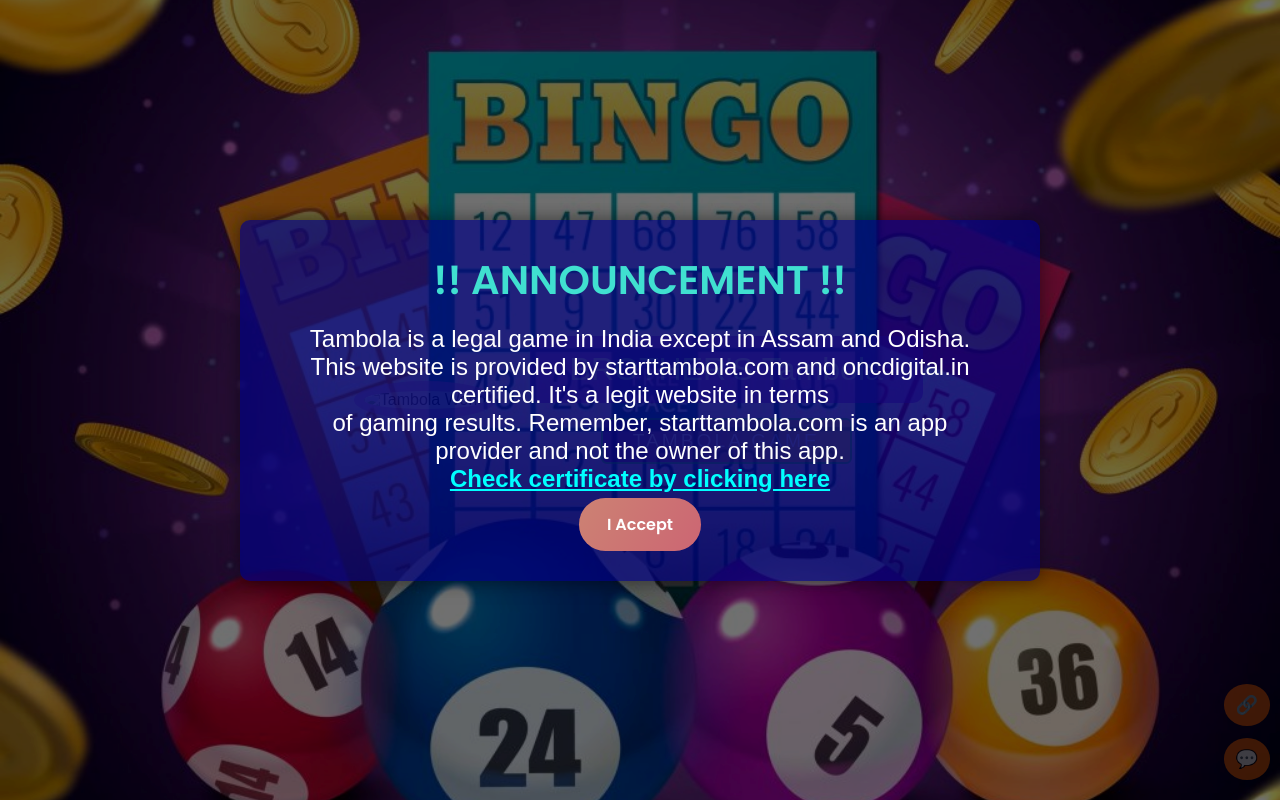
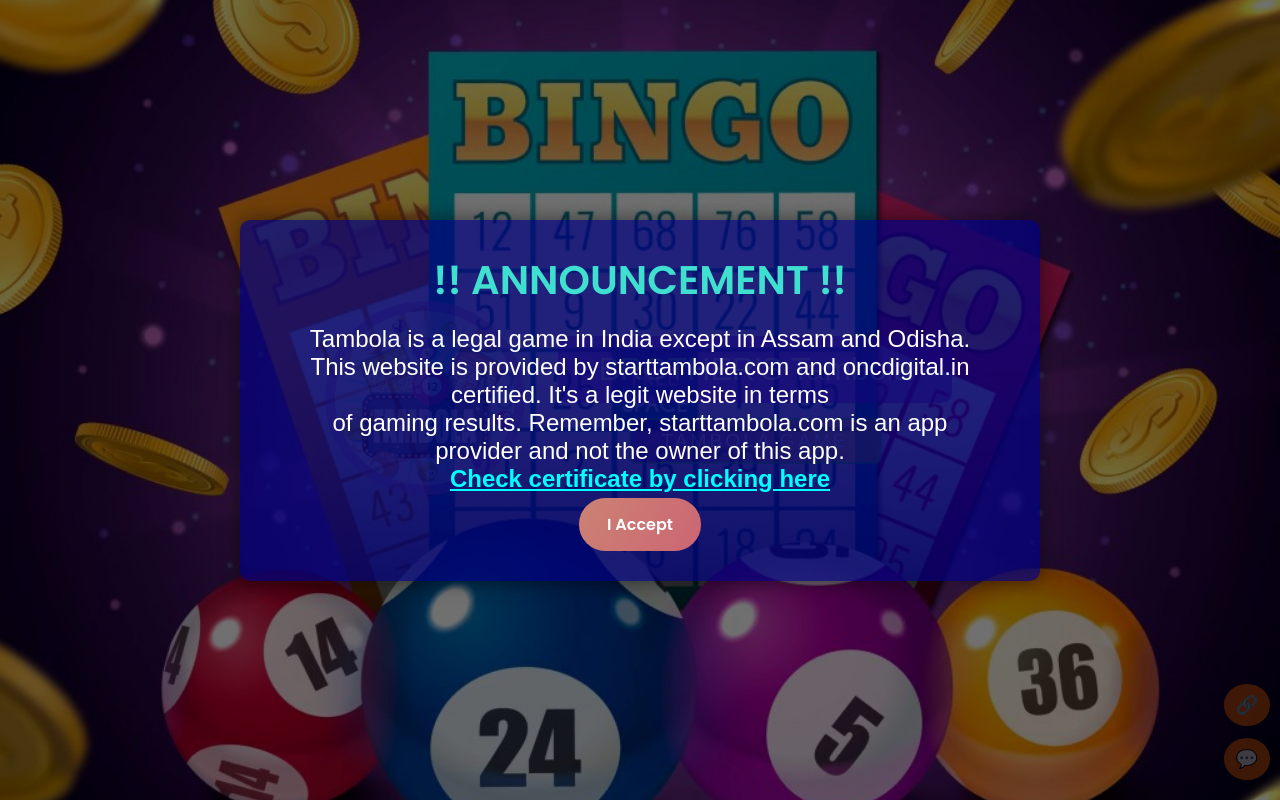
Before and after one commit to bikash-yadav20/Tambola-Game, a plain HTML site: page index.html in a window 1280 px wide. Shown: the top 800 px of the page. Drawn offline with Linux system fonts and the light colour scheme.

Commit message:
Update index.html

```diff
--- a/index.html
+++ b/index.html
@@ -27,7 +27,7 @@
     <div class="main-bg">
         <div class="content-wrapper">
             <div class="logo-section">
-                <img src="./Bg-iamge/tambola-mainbg.png" alt="Tambola World">
+                <img src="./bg-image/tambola-mainbg.png" alt="Tambola World">
             </div>
             <div class="text-section">
                 <div class="main-name">BROTHER'S Tambola</div>
```
